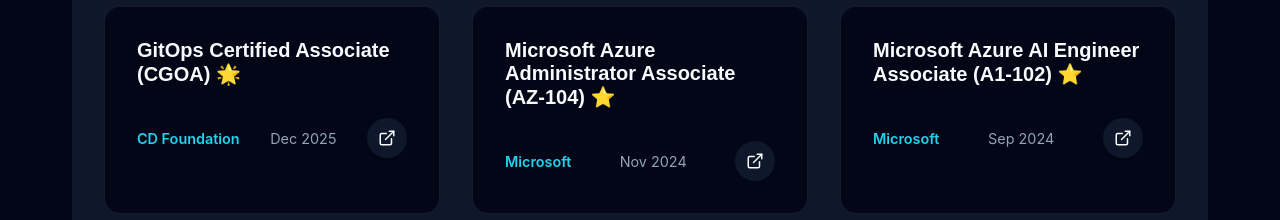
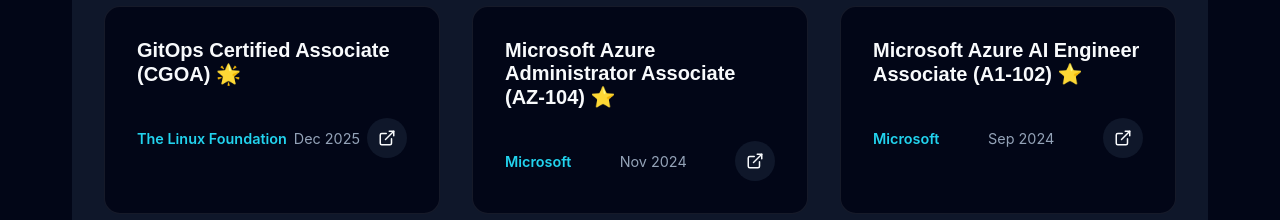
Before and after one commit to A-5ingh/resume, a React (Vite) app: page / in a window 1280 px wide. Shown: the part 5600-5820 px from the top of the page. Built offline with nearby package versions, Linux system fonts and the light colour scheme.

Commit message:
feat: Update issuer for GitOps Certified Associate certification

```diff
--- a/src/data/resumeData.ts
+++ b/src/data/resumeData.ts
@@ -181,7 +181,7 @@
   certifications: [
     {
       name: "GitOps Certified Associate (CGOA) 🌟",
-      issuer: "CD Foundation",
+      issuer: "The Linux Foundation",
       date: "Dec 2025",
       link: "https://ti-user-certificates.s3.amazonaws.com/e0df7fbf-a057-42af-8a1f-590912be5460/29cf353c-53e9-469d-8a23-7da6d6231e7d-amarbir-singh-e1018b52-9d79-4b01-af18-92d738a5e759-certificate.pdf"
     },
```
